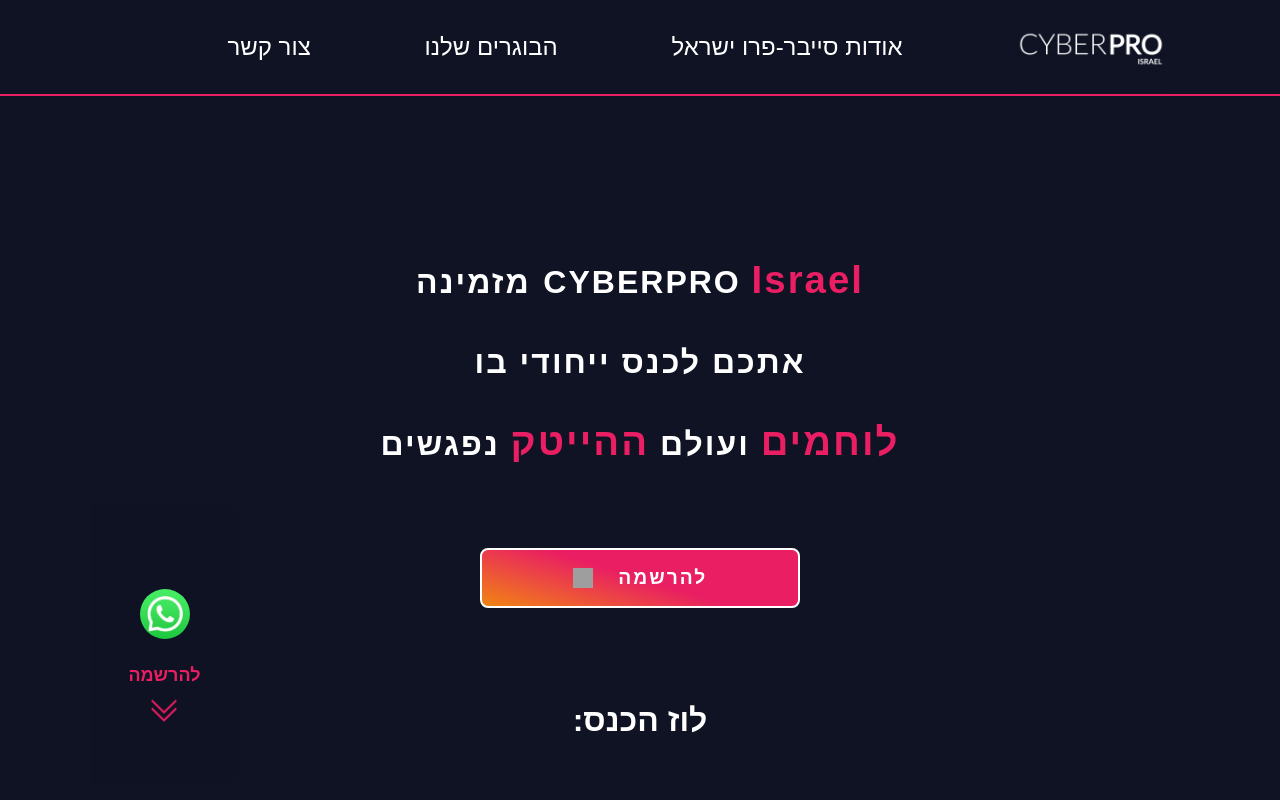
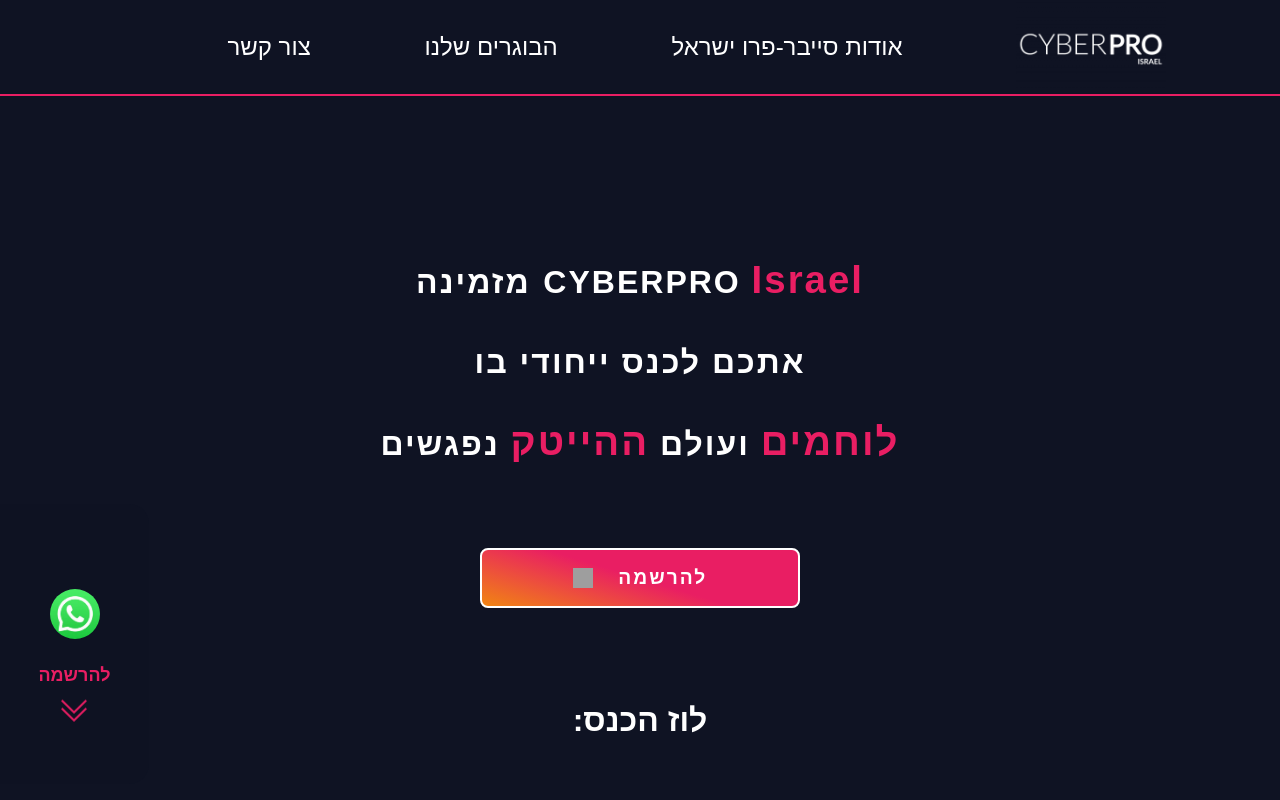
Before and after one commit to yoavelko/conference, a React (Vite) app in the folder front/: page / in a window 1280 px wide. Shown: the top 800 px of the page. Built offline with nearby package versions, Linux system fonts and the light colour scheme; grey boxes are pictures that could not be loaded; a web font is replaced by a local one.

Commit message:
fixed-repository

```diff
--- a/front/src/components/Fixed/Fixed.css
+++ b/front/src/components/Fixed/Fixed.css
@@ -62,6 +62,5 @@
 
     #fixed-container {
         top: 63%;
-        left: 90px;
     }
 }
```
